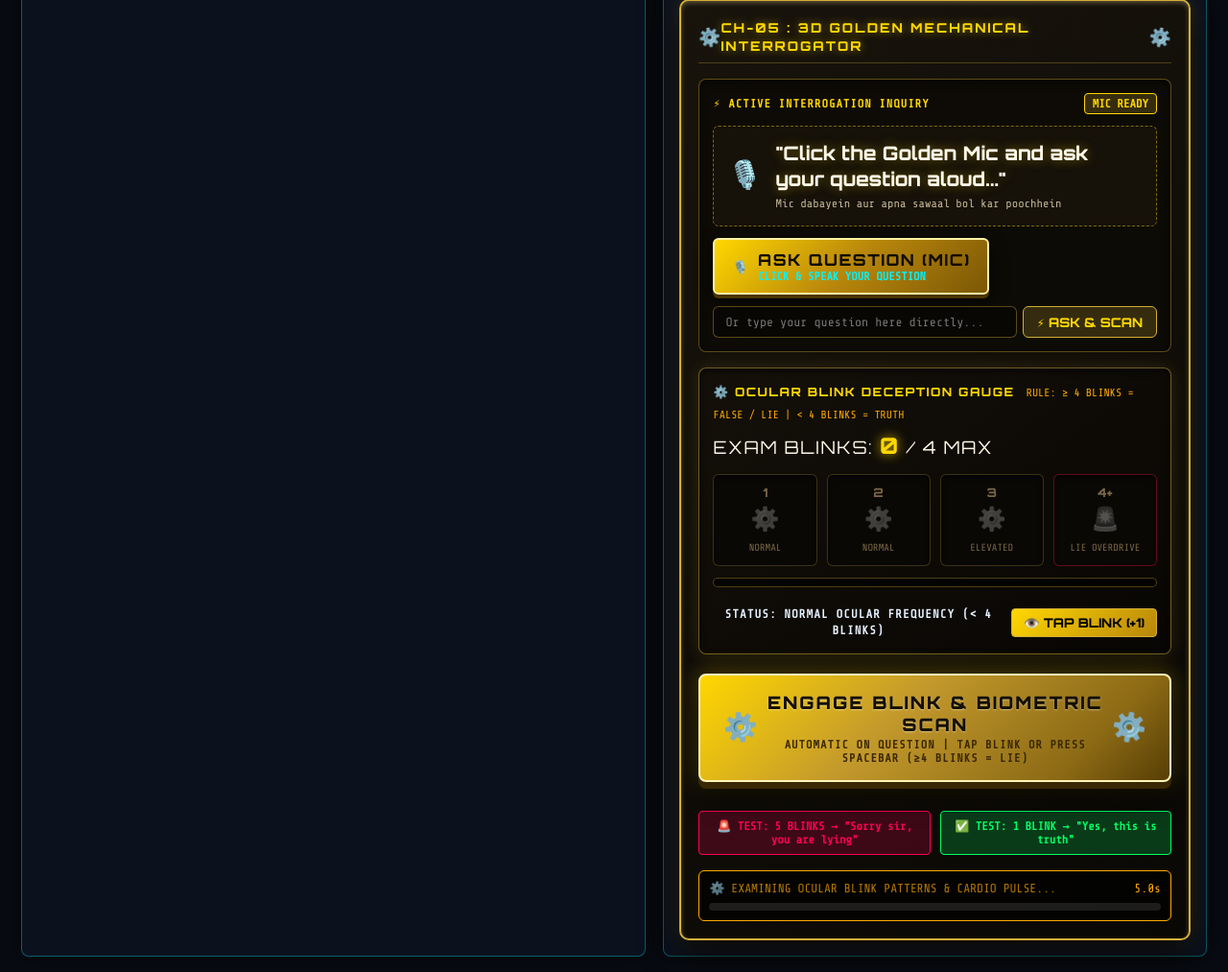
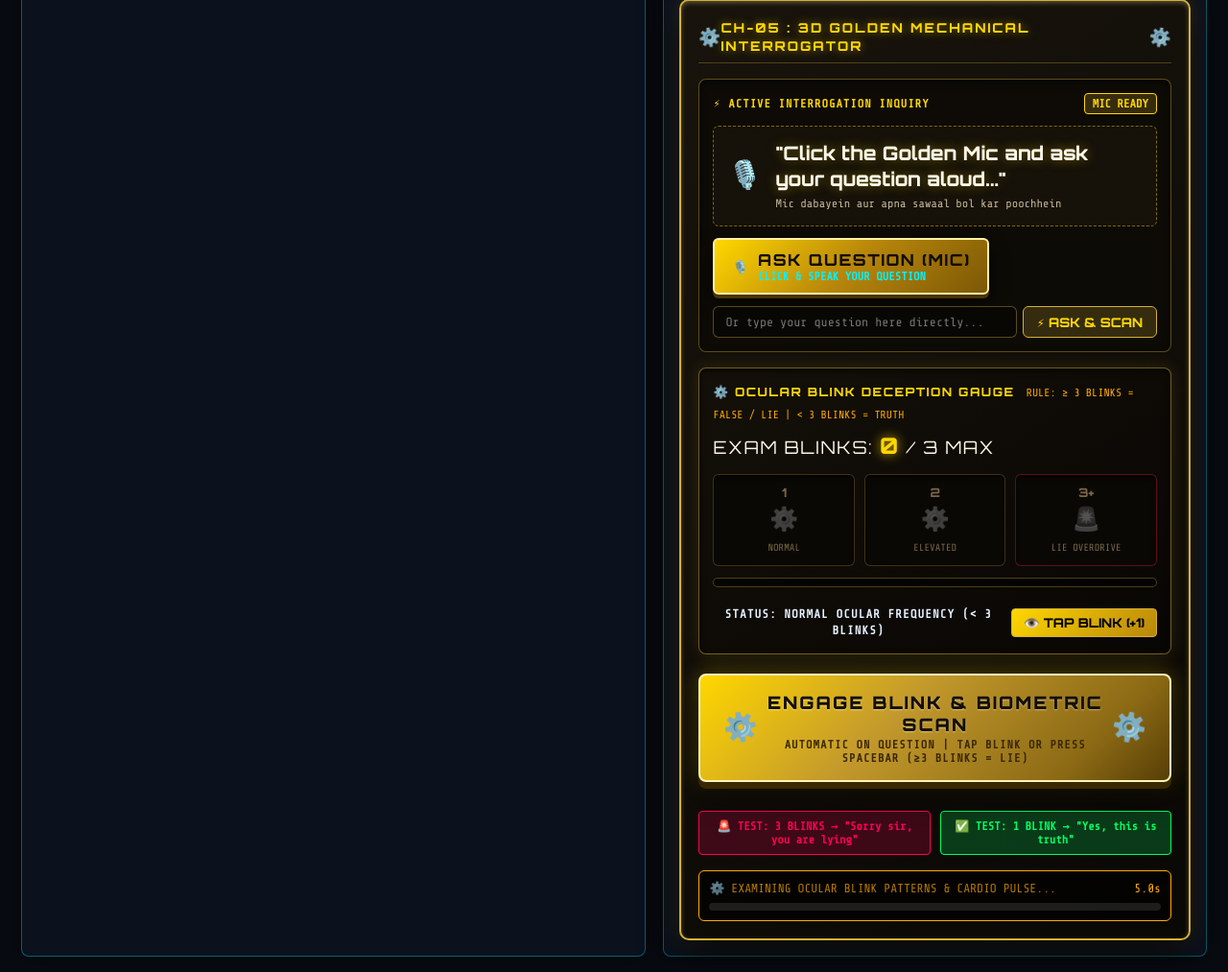
Before and after one commit to rohitkumar901/ai-lie-detector, a Flask app: page / in a window 1280 px wide; the page is wider, and only the part inside the window is pictured. Shown: the part 1121-2134 px from the top of that part at 96% size. Run offline with Flask 3, Linux system fonts and the light colour scheme.

Commit message:
feat: 3-blink lie detection threshold and ultra high-speed ocular blink tracking

```diff
--- a/app.py
+++ b/app.py
@@ -76,6 +76,9 @@ class ScientificPolygraphEngine:
         self.blink_timestamps = collections.deque(maxlen=60)
         self.last_eyes_seen = True
         self.blink_rate_bpm = 12
+        self.closed_frames_count = 0
+        self.last_blink_time = 0.0
+        self.baseline_eye_variance = None
 
         # ---------------------------------------------------------------------
         # 4. Facial Action Units (Micro-Expressions)
@@ -172,32 +175,59 @@ class ScientificPolygraphEngine:
                             self.compute_rppg_heart_rate()
 
                 # -------------------------------------------------------------
-                # B. Eye Contact & Gaze Analysis
+                # B. High-Speed Eye Openness & Real-Time Blink Tracking
                 # -------------------------------------------------------------
-                eye_region_h = int(fh * 0.55)
-                roi_gray = gray[fy:fy + eye_region_h, fx:fx + fw]
+                eye_band_y1 = fy + int(fh * 0.18)
+                eye_band_y2 = fy + int(fh * 0.50)
+                eye_band_x1 = fx + int(fw * 0.12)
+                eye_band_x2 = fx + int(fw * 0.88)
+
+                eye_band = gray[eye_band_y1:eye_band_y2, eye_band_x1:eye_band_x2]
+
+                # Fast Haar detection on targeted eye band
                 eyes = self.eye_cascade.detectMultiScale(
-                    roi_gray, scaleFactor=1.08, minNeighbors=2, minSize=(14, 14)
+                    eye_band, scaleFactor=1.05, minNeighbors=1, minSize=(12, 12)
                 )
-
                 self.eyes_detected_count = len(eyes)
 
-                if self.eyes_detected_count >= 2:
+                # High-speed vertical edge variance (pupil/eyelid contrast)
+                if eye_band.size > 0:
+                    sobel_y = cv2.Sobel(eye_band, cv2.CV_32F, 0, 1, ksize=3)
+                    eye_variance = float(np.std(sobel_y))
+
+                    if self.baseline_eye_variance is None:
+                        self.baseline_eye_variance = max(8.0, eye_variance)
+                    else:
+                        self.baseline_eye_variance = self.baseline_eye_variance * 0.96 + eye_variance * 0.04
+
+                    openness_ratio = eye_variance / max(1.0, self.baseline_eye_variance)
+                else:
+                    openness_ratio = 1.0
+
+                # Eye contact score
+                if self.eyes_detected_count >= 2 or openness_ratio > 0.85:
                     self.eye_contact_active = True
                     self.eye_contact_history.append(1.0)
-                elif self.eyes_detected_count == 1:
+                elif self.eyes_detected_count == 1 or openness_ratio > 0.65:
                     self.eye_contact_active = True
                     self.eye_contact_history.append(0.7)
                 else:
                     self.eye_contact_active = False
                     self.eye_contact_history.append(0.0)
 
-                # Blink detection transition
-                eyes_currently_seen = (self.eyes_detected_count > 0)
-                if self.last_eyes_seen and not eyes_currently_seen:
-                    self.blink_count += 1
-                    self.blink_timestamps.append(now)
-                self.last_eyes_seen = eyes_currently_seen
+                # Instant Blink Detection (Both Haar and Edge Contrast triggers)
+                is_closed = (self.eyes_detected_count == 0 and openness_ratio < 0.76) or (openness_ratio < 0.55)
+
+                if is_closed:
+                    self.closed_frames_count += 1
+                else:
+                    # Typical blink is 1 to 10 frames (~30ms to 330ms)
+                    if 1 <= self.closed_frames_count <= 10:
+                        if (now - self.last_blink_time) >= 0.10:
+                            self.blink_count += 1
+                            self.blink_timestamps.append(now)
+                            self.last_blink_time = now
+                    self.closed_frames_count = 0
 
                 # -------------------------------------------------------------
                 # C. Micro-Expressions (AU4 Brow Furrow & AU12 Lip Tension)
--- a/static/js/detector.js
+++ b/static/js/detector.js
@@ -173,10 +173,10 @@ class LieDetectorEngine {
         this.updateLiveBlinkUI(this.examBlinksDetected);
         fetch('/api/register_blink', { method: 'POST' }).catch(() => {});
 
-        // If scanning and reached 4+ blinks, trigger LIE verdict!
-        if (this.isScanning && this.examBlinksDetected >= 4) {
+        // If scanning and reached 3+ blinks, trigger LIE verdict!
+        if (this.isScanning && this.examBlinksDetected >= 3) {
             clearInterval(this.scanInterval);
-            setTimeout(() => this.completeInterrogationScan(), 300);
+            setTimeout(() => this.completeInterrogationScan(), 250);
         }
     }
 
@@ -264,9 +264,9 @@ class LieDetectorEngine {
                 this.interrogationSamples.voiceStressSamples.push(ab.pitchJitter);
             }
 
-            // INSTANT BREAKOUT ON 4 BLINKS:
-            // "agar meri eyes blink higi 4 time jada to false bolega"
-            if (this.examBlinksDetected >= 4) {
+            // INSTANT BREAKOUT ON 3 BLINKS:
+            // "eyes agar 3 bar blink huye to false kro"
+            if (this.examBlinksDetected >= 3) {
                 clearInterval(this.scanInterval);
                 this.completeInterrogationScan();
                 return;
@@ -286,28 +286,28 @@ class LieDetectorEngine {
         const footerElem = document.getElementById('exam-blink-status-footer');
 
         if (countElem) countElem.innerText = count;
-        if (fillElem) fillElem.style.width = `${Math.min(100, (count / 4) * 100)}%`;
+        if (fillElem) fillElem.style.width = `${Math.min(100, (count / 3) * 100)}%`;
 
-        // Update 4 Golden Gear Slot Indicators
-        for (let i = 1; i <= 4; i++) {
+        // Update 3 Golden Gear Slot Indicators
+        for (let i = 1; i <= 3; i++) {
             const slot = document.getElementById(`blink-slot-${i}`);
             if (slot) {
-                if (i <= 3) {
+                if (i <= 2) {
                     if (count >= i) slot.classList.add('slot-active-gold');
                     else slot.classList.remove('slot-active-gold');
                 } else {
-                    if (count >= 4) slot.classList.add('slot-active-danger');
+                    if (count >= 3) slot.classList.add('slot-active-danger');
                     else slot.classList.remove('slot-active-danger');
                 }
             }
         }
 
         if (footerElem) {
-            if (count >= 4) {
-                footerElem.innerText = `🚨 ${count} BLINKS DETECTED! EXCEEDED 4-BLINK LIMIT (FALSE / LIE TRIGGERED)`;
+            if (count >= 3) {
+                footerElem.innerText = `🚨 ${count} BLINKS DETECTED! EXCEEDED 3-BLINK LIMIT (FALSE / LIE TRIGGERED)`;
                 footerElem.className = "blink-status-footer red-alert";
             } else {
-                footerElem.innerText = `STATUS: NORMAL OCULAR FREQUENCY (${count} / 4 BLINKS - TRUTH)`;
+                footerElem.innerText = `STATUS: NORMAL OCULAR FREQUENCY (${count} / 3 BLINKS - TRUTH)`;
                 footerElem.className = "blink-status-footer green-normal";
             }
         }
@@ -371,18 +371,18 @@ class LieDetectorEngine {
             : (customQVal.length > 0 ? customQVal : (this.activeSpokenQuestion || "Did you commit the alleged act?"));
 
         // =====================================================================
-        //   USER DECEPTION RULE:
-        //   "agar meri eyes blink higi 4 time jada to false bolega unless truth"
+        //   USER DECEPTION RULE (3-BLINK THRESHOLD):
+        //   "eyes agar 3 bar blink huye to false kro unless truth"
         // =====================================================================
         const totalBlinks = this.examBlinksDetected;
-        const isLie = (totalBlinks >= 4);
+        const isLie = (totalBlinks >= 3);
         const confidence = isLie
-            ? Math.min(99, 86 + (totalBlinks - 4) * 4)
-            : Math.min(98, 88 + (4 - totalBlinks) * 3);
+            ? Math.min(99, 88 + (totalBlinks - 3) * 4)
+            : Math.min(98, 90 + (3 - totalBlinks) * 4);
 
         const reasoning = isLie
-            ? `Abnormal ocular flutter detected: Subject blinked ${totalBlinks} times during examination, exceeding the 4-blink threshold! Excessive ocular flutter confirms deception.`
-            : `Steady ocular stability verified: Subject blinked only ${totalBlinks} time(s) during examination (strictly within truthful threshold < 4 blinks). Steady gaze confirmed truth.`;
+            ? `Abnormal ocular flutter detected: Subject blinked ${totalBlinks} times during examination, meeting/exceeding the 3-blink threshold! Excessive ocular flutter confirms deception.`
+            : `Steady ocular stability verified: Subject blinked only ${totalBlinks} time(s) during examination (strictly within truthful threshold < 3 blinks). Steady gaze confirmed truth.`;
 
         const voiceVerdict = isLie ? "Sorry sir, you are lying." : "Yes, this is truth.";
 
@@ -509,10 +509,10 @@ class LieDetectorEngine {
                 window.audioBio.speakVerdict(voicePhrase, true);
             }
 
-            // Evidence Breakdown (Includes 4-Blink Evidence Breakdown)
+            // Evidence Breakdown (Includes 3-Blink Evidence Breakdown)
             this.setBreakdownCard('bd-blink-text', 'bd-blink-status',
-                `${data.blinks !== undefined ? data.blinks : 5} Blinks (Limit: 4)`,
-                "4+ BLINK BURST EXCEEDED (LIE DETECTED)", true);
+                `${data.blinks !== undefined ? data.blinks : 3} Blinks (Limit: 3)`,
+                "3+ BLINK BURST EXCEEDED (LIE DETECTED)", true);
 
             const sign = data.deltaBpm >= 0 ? "+" : "";
             this.setBreakdownCard('bd-pulse-text', 'bd-pulse-status',
@@ -545,8 +545,8 @@ class LieDetectorEngine {
 
             // Evidence Breakdown
             this.setBreakdownCard('bd-blink-text', 'bd-blink-status',
-                `${data.blinks !== undefined ? data.blinks : 1} Blinks (Limit: 4)`,
-                "NORMAL OCULAR STABILITY (< 4 BLINKS)", false);
+                `${data.blinks !== undefined ? data.blinks : 1} Blinks (Limit: 3)`,
+                "NORMAL OCULAR STABILITY (< 3 BLINKS)", false);
 
             const sign = data.deltaBpm >= 0 ? "+" : "";
             this.setBreakdownCard('bd-pulse-text', 'bd-pulse-status',
@@ -614,7 +614,7 @@ class LieDetectorEngine {
             });
         }
 
-        // Demo Buttons (User exact 4-blink rule testing)
+        // Demo Buttons (User exact 3-blink rule testing)
         const demoLieBtn = document.getElementById('demo-lie-btn');
         if (demoLieBtn) {
             demoLieBtn.addEventListener('click', () => {
@@ -622,14 +622,14 @@ class LieDetectorEngine {
                 this.showVerdictModal({
                     isLie: true,
                     spokenText: "I did not touch anything, I swear...",
-                    markers: [{ msg: "Ocular Flutter: 5 Blinks (exceeded 4-blink limit)" }],
+                    markers: [{ msg: "Ocular Flutter: 3 Blinks (met 3-blink limit)" }],
                     heartRate: 88.5,
                     deltaBpm: 16.5,
                     eyeContact: 42,
                     browTension: true,
-                    blinks: 5,
-                    deceptionScore: 92,
-                    reasoning: "Abnormal ocular flutter detected: Subject blinked 5 times during interrogation (exceeded 4-blink limit)! Deception triggered.",
+                    blinks: 3,
+                    deceptionScore: 94,
+                    reasoning: "Abnormal ocular flutter detected: Subject blinked 3 times during interrogation (met 3-blink limit)! Deception triggered.",
                     engine: "3D Golden Ocular Engine",
                     voiceVerdict: "Sorry sir, you are lying."
                 });
@@ -648,9 +648,9 @@ class LieDetectorEngine {
                     deltaBpm: -1.0,
                     eyeContact: 96,
                     browTension: false,
-                    blinks: 2,
-                    deceptionScore: 14,
-                    reasoning: "Steady ocular stability verified: Subject blinked only 2 times during interrogation (within calm truth threshold < 4 blinks).",
+                    blinks: 1,
+                    deceptionScore: 12,
+                    reasoning: "Steady ocular stability verified: Subject blinked only 1 time during interrogation (within calm truth threshold < 3 blinks).",
                     engine: "3D Golden Ocular Engine",
                     voiceVerdict: "Yes, this is truth."
                 });
--- a/static/js/face_tracker.js
+++ b/static/js/face_tracker.js
@@ -32,6 +32,7 @@ class BiometricFaceTracker {
         this.baselineBPM = 72.0;
         this.deltaBPM = 0.0;
 
+        this.isPolling = false;
         this.init();
     }
 
@@ -39,11 +40,13 @@ class BiometricFaceTracker {
         console.log("Biometric Face Tracker initialized with rPPG & FACS Engine...");
         this.bindEvents();
 
-        // Poll live biometrics from backend every 100ms
-        setInterval(() => this.pollLiveBiometrics(), 100);
+        // High-Speed Real-Time Telemetry Polling (40ms / ~25 FPS)
+        setInterval(() => this.pollLiveBiometrics(), 40);
     }
 
     async pollLiveBiometrics() {
+        if (this.isPolling) return;
+        this.isPolling = true;
         try {
             const res = await fetch('/api/biometrics');
             const data = await res.json();
@@ -72,6 +75,8 @@ class BiometricFaceTracker {
             this.updateUi();
         } catch (e) {
             // Silently continue
+        } finally {
+            this.isPolling = false;
         }
     }
 
--- a/templates/index.html
+++ b/templates/index.html
@@ -292,20 +292,20 @@
                         </div>
                     </div>
 
-                    <!-- 3D Mechanical 4-Blink Deception Overdrive Gauge (USER'S EXACT RULE) -->
+                    <!-- 3D Mechanical 3-Blink Deception Overdrive Gauge (USER'S EXACT RULE) -->
                     <div class="gold-blink-overdrive-card">
                         <div class="blink-gauge-header">
                             <div class="bgh-left">
                                 <span class="gear-badge">⚙️ OCULAR BLINK DECEPTION GAUGE</span>
-                                <span class="rule-tag">RULE: &ge; 4 BLINKS = FALSE / LIE | &lt; 4 BLINKS = TRUTH</span>
+                                <span class="rule-tag">RULE: &ge; 3 BLINKS = FALSE / LIE | &lt; 3 BLINKS = TRUTH</span>
                             </div>
                             <div class="bgh-right">
-                                <span class="blink-digital-readout">EXAM BLINKS: <strong id="exam-live-blinks">0</strong> / 4 MAX</span>
+                                <span class="blink-digital-readout">EXAM BLINKS: <strong id="exam-live-blinks">0</strong> / 3 MAX</span>
                             </div>
                         </div>
 
-                        <!-- 4 Golden Gear Slot Indicators -->
-                        <div class="blink-slots-grid">
+                        <!-- 3 Golden Gear Slot Indicators -->
+                        <div class="blink-slots-grid" style="grid-template-columns: repeat(3, 1fr);">
                             <div class="blink-slot" id="blink-slot-1">
                                 <span class="slot-num">1</span>
                                 <span class="slot-gear">⚙️</span>
@@ -314,15 +314,10 @@
                             <div class="blink-slot" id="blink-slot-2">
                                 <span class="slot-num">2</span>
                                 <span class="slot-gear">⚙️</span>
-                                <span class="slot-label">NORMAL</span>
-                            </div>
-                            <div class="blink-slot" id="blink-slot-3">
-                                <span class="slot-num">3</span>
-                                <span class="slot-gear">⚙️</span>
                                 <span class="slot-label">ELEVATED</span>
                             </div>
-                            <div class="blink-slot danger-slot" id="blink-slot-4">
-                                <span class="slot-num">4+</span>
+                            <div class="blink-slot danger-slot" id="blink-slot-3">
+                                <span class="slot-num">3+</span>
                                 <span class="slot-gear">🚨</span>
                                 <span class="slot-label">LIE OVERDRIVE</span>
                             </div>
@@ -336,7 +331,7 @@
                         <!-- Manual Blink Button & Shortcuts -->
                         <div style="display:flex; justify-content:space-between; align-items:center; margin-top:8px; gap:8px;">
                             <div class="blink-status-footer" id="exam-blink-status-footer" style="margin-top:0; flex:1;">
-                                STATUS: NORMAL OCULAR FREQUENCY (&lt; 4 BLINKS)
+                                STATUS: NORMAL OCULAR FREQUENCY (&lt; 3 BLINKS)
                             </div>
                             <button id="manual-blink-tap-btn" class="gold-sub-btn" style="padding: 6px 12px; font-weight: bold; background: linear-gradient(135deg, #ffd700, #b8860b); color: #000; border-radius: 4px; cursor: pointer; white-space:nowrap;" title="Press Spacebar or 'B' key or click here">
                                 👁️ TAP BLINK (+1)
@@ -351,7 +346,7 @@
                             <span class="lever-gear left spin-slow">⚙️</span>
                             <span class="lever-content">
                                 <strong id="lever-main-text">ENGAGE BLINK &amp; BIOMETRIC SCAN</strong>
-                                <small>AUTOMATIC ON QUESTION | TAP BLINK OR PRESS SPACEBAR (&ge;4 BLINKS = LIE)</small>
+                                <small>AUTOMATIC ON QUESTION | TAP BLINK OR PRESS SPACEBAR (&ge;3 BLINKS = LIE)</small>
                             </span>
                             <span class="lever-gear right spin-rev-slow">⚙️</span>
                         </button>
@@ -360,7 +355,7 @@
                     <!-- Instant Test Demos for quick verification -->
                     <div class="demo-buttons-row" style="display:flex; gap:10px; margin-top:10px;">
                         <button id="demo-lie-btn" class="demo-btn red-btn" style="flex:1; padding:8px 10px; font-weight:bold; cursor:pointer;">
-                            🚨 TEST: 5 BLINKS &rarr; "Sorry sir, you are lying"
+                            🚨 TEST: 3 BLINKS &rarr; "Sorry sir, you are lying"
                         </button>
                         <button id="demo-truth-btn" class="demo-btn green-btn" style="flex:1; padding:8px 10px; font-weight:bold; cursor:pointer;">
                             ✅ TEST: 1 BLINK &rarr; "Yes, this is truth"
```
Also changed, not shown: cognitive_interrogator.py (+7 -7 lines).
